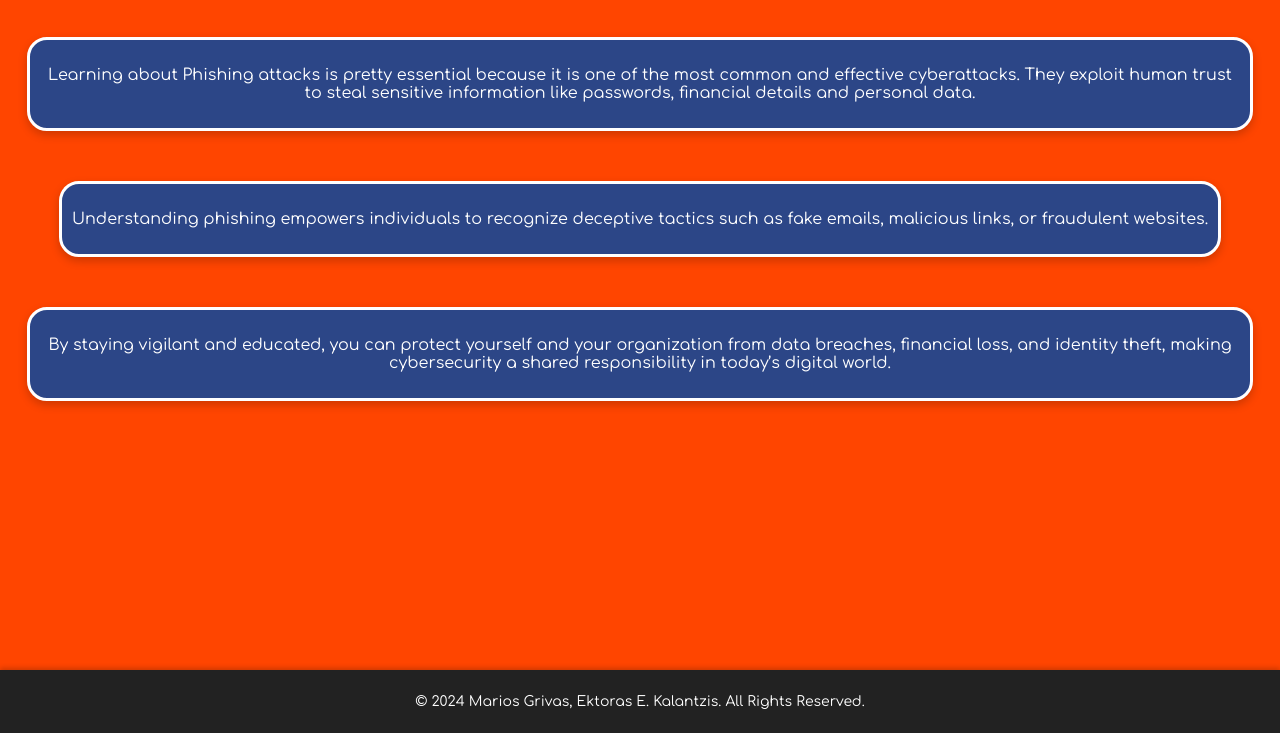
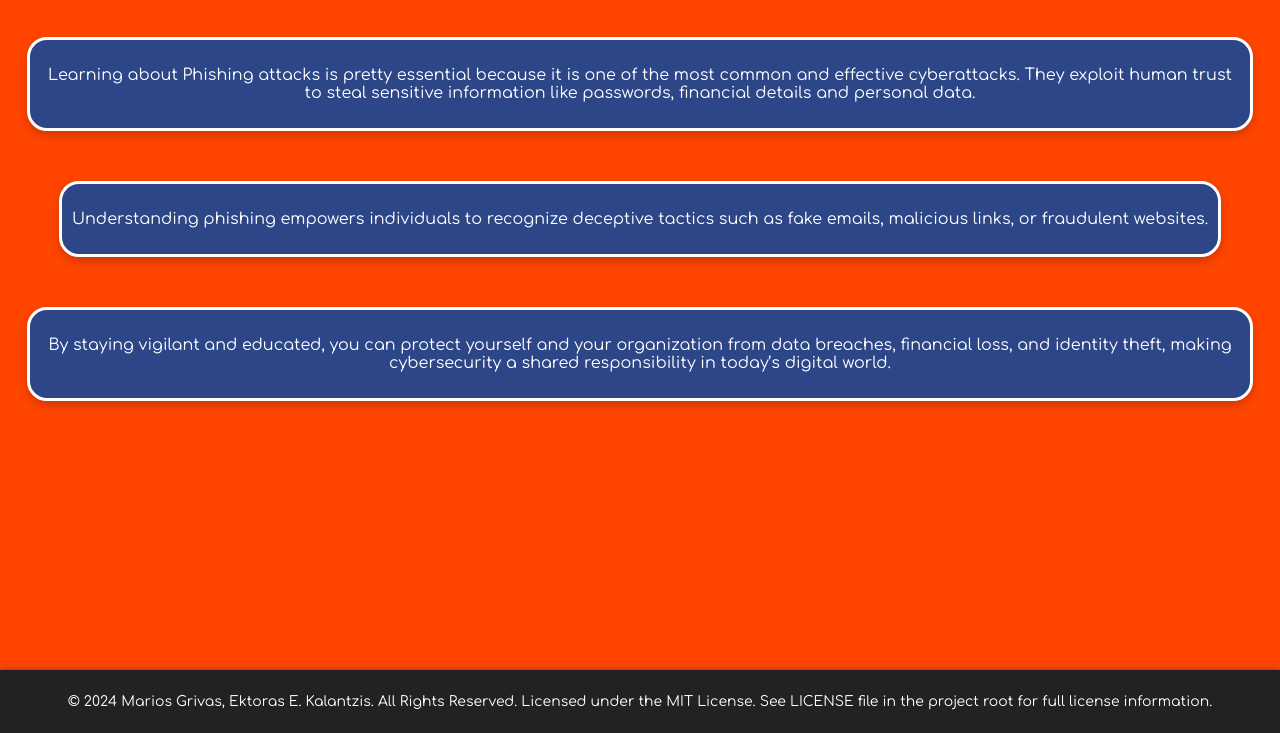
Before and after one commit to Unf0undedOmn1s/phishing-educator, a plain HTML site: page src/learning.html in a window 1280 px wide. Shown: the part 67-800 px from the top of the page. Drawn offline with Linux system fonts and the light colour scheme; files that its build step writes are made by us from their sources.

Commit message:
Update learning.html

```diff
--- a/src/learning.html
+++ b/src/learning.html
@@ -35,7 +35,7 @@
         </div>
     </div>
     <footer>
-        <p>&copy; 2024 Marios Grivas, Ektoras E. Kalantzis. All Rights Reserved.</p>
+        <p>&copy; 2024 Marios Grivas, Ektoras E. Kalantzis. All Rights Reserved. Licensed under the MIT License. See LICENSE file in the project root for full license information.</p>
     </footer>
 </body>
 </html>
```
